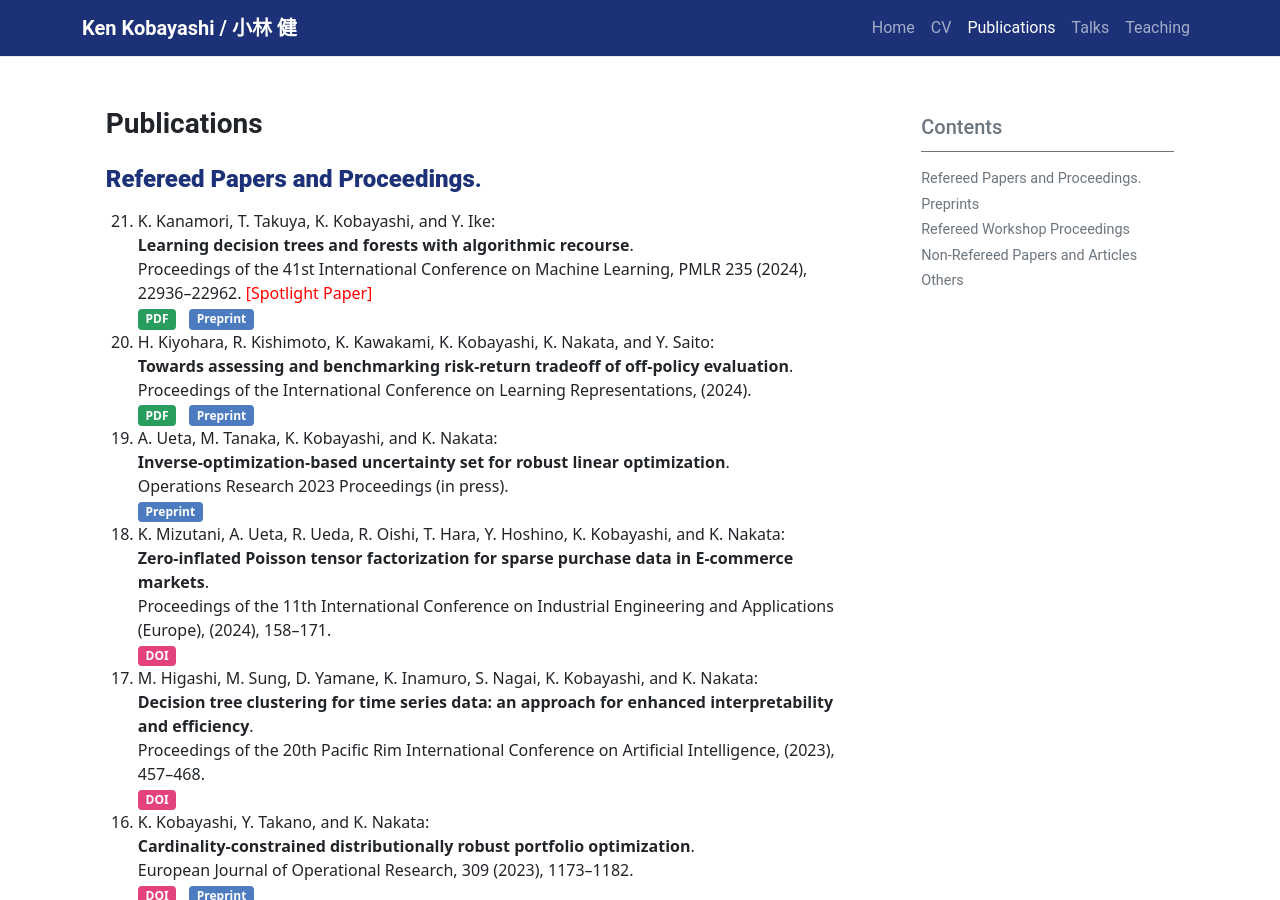
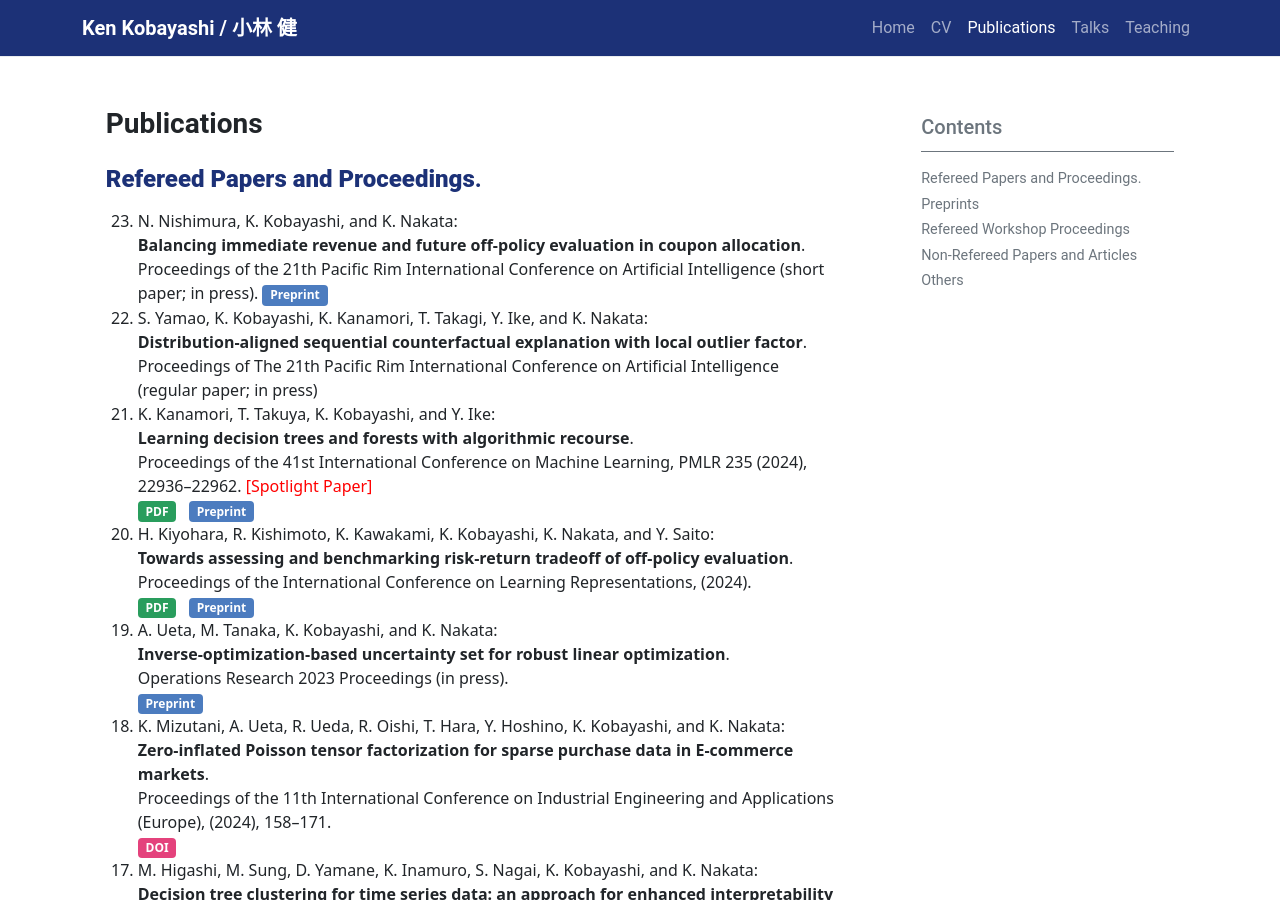
Before and after one commit to KenKoba2119/KenKoba2119.github.io, a Jekyll site: the page built from pages/publications.md, in a window 1280 px wide and 900 px high. Built offline with Jekyll 4.4.1, drawn with Linux system fonts in a browser that asks for light colours.

Commit message:
add papers

```diff
--- a/pages/publications.md
+++ b/pages/publications.md
@@ -7,6 +7,13 @@ toc: true
 # Publications
 
 ## **Refereed Papers and Proceedings**.
+1. N. Nishimura, K. Kobayashi, and K. Nakata:
+**Balancing immediate revenue and future off-policy evaluation in coupon allocation**.
+Proceedings of the 21th Pacific Rim International Conference on Artificial Intelligence (short paper; in press).
+<span class="badge bg-info"> <a target="blank"  style="color:white;text-decoration:none" href="https://doi.org/10.48550/arXiv.2407.11039" >Preprint </a> </span>
+1. 	S. Yamao, K. Kobayashi, K. Kanamori, T. Takagi, Y. Ike, and K. Nakata:
+**Distribution-aligned sequential counterfactual explanation with local outlier factor**.
+Proceedings of The 21th Pacific Rim International Conference on Artificial Intelligence (regular paper; in press)
 1. K. Kanamori, T. Takuya, K. Kobayashi, and Y. Ike:
 **Learning decision trees and forests with algorithmic recourse**.
 Proceedings of the 41st International Conference on Machine Learning, PMLR 235 (2024), 22936--22962. <span style="color: red; ">[Spotlight Paper]</span>
```
